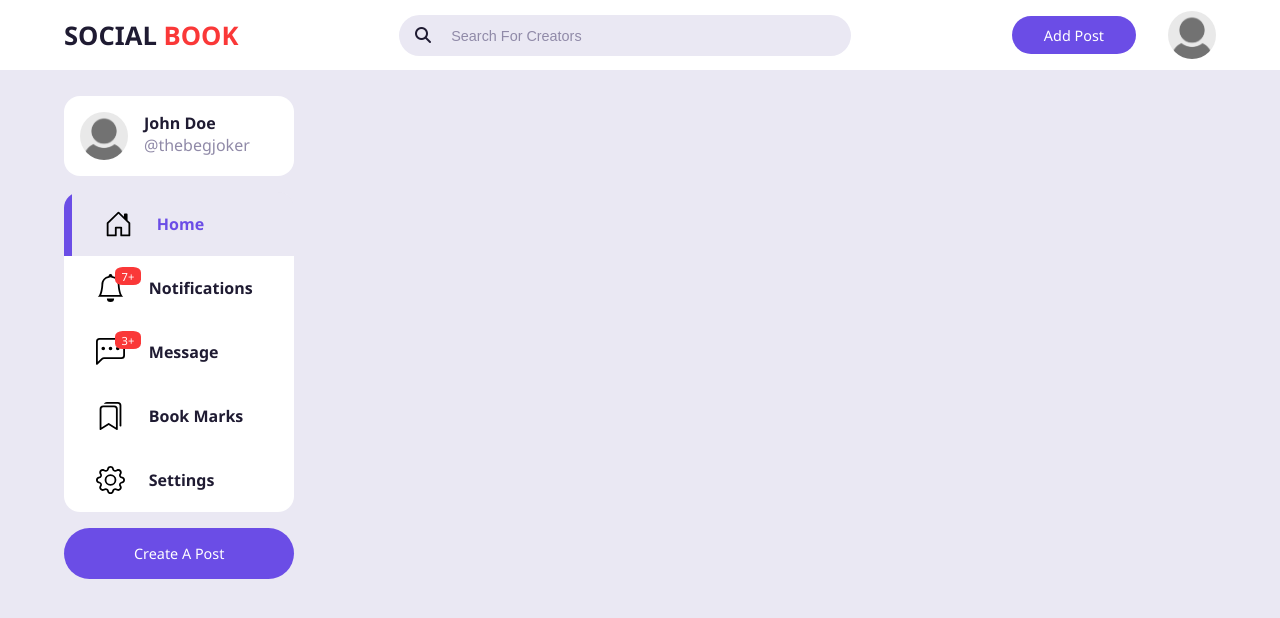
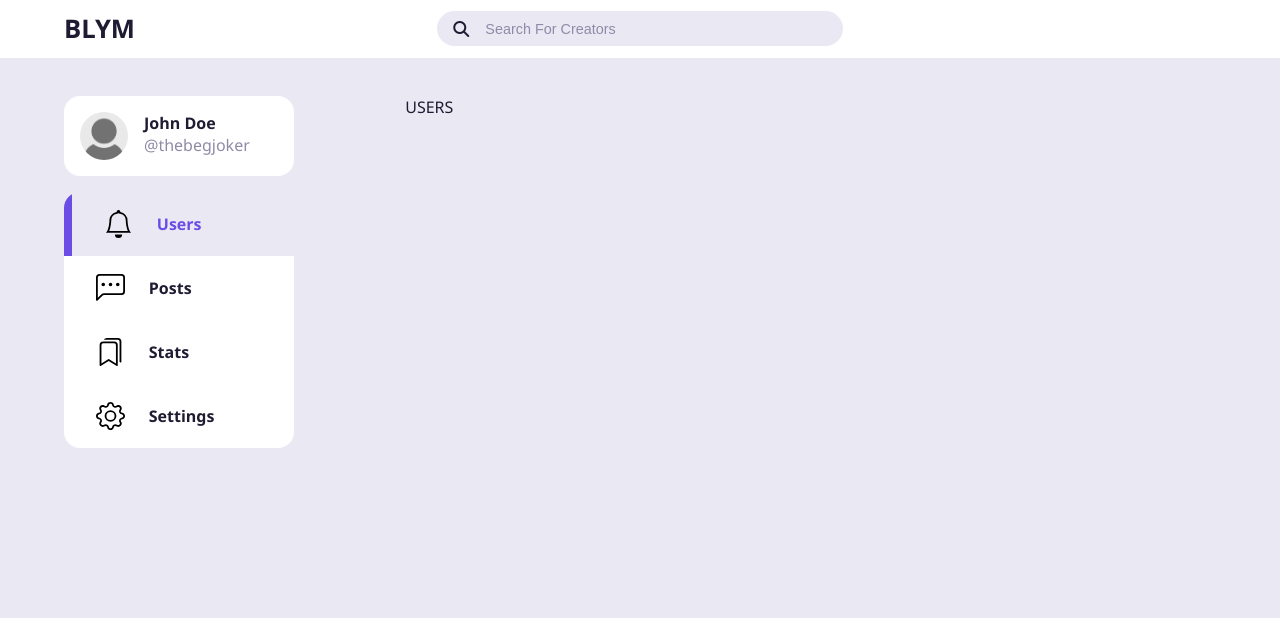
Before and after one commit to alejandropalaciosmartin/blym, a PHP site: page /master/index.php in a window 1280 px wide. Shown: the top 618 px of the page. Run offline with PHP 8.4, Linux system fonts and the light colour scheme.

Commit message:
cambios en el aside de la paginad e 'master'

```diff
--- a/master/index.php
+++ b/master/index.php
@@ -9,7 +9,7 @@
     <link rel="icon" href="../assets/images/svg/b.svg" type="image/x-icon">
 
     <!-- =============== CUSTOM CSS LINK =============== -->
-    <link rel="stylesheet" href="./styles.css">
+    <link rel="stylesheet" href="./styles.css?v=2">
 
     <!-- =============== Font Awesome Link =============== -->
     <link rel="stylesheet" href="https://cdnjs.cloudflare.com/ajax/libs/font-awesome/6.4.2/css/all.min.css">
@@ -24,17 +24,11 @@
     <nav>
         <div class="container nav-container">
             <div class="logo">
-                <h3>Social <span>Book</span></h3>
+                <h3>BLYM</span></h3>
             </div>
             <div class="search-bar">
                 <i class="fas fa-search"></i>
                 <input type="search" placeholder="Search For Creators">
-            </div>
-            <div class="add-post">
-                <label for="add-post" class="btn btn-primary mini-button">Add Post</label>
-                <div class="profile-picture" id="my-profile-picture">
-                    <img src="../assets/images/img/user.jpg" alt="">
-                </div>
             </div>
         </div>
     </nav>
@@ -59,82 +53,24 @@
 
                 <!-- =============== Start Aside Bar =============== -->
                 <aside>
-                    <a class="menu-item active">
-                        <span><img src="../assets/images/svg/house-door.svg" alt=""></span> <h3>Home</h3>
+                     <a class="menu-item" id="btn1">
+                        <span><img src="../assets/images/svg/bell.svg" alt=""></span>
+                        <h3>Users</h3>
                      </a>
 
-
-                     <a class="menu-item">
-                        <span><img src="../assets/images/svg/bell.svg" alt=""></span>
-                        <small class="notfy-counter">7+</small>
-                        <h3>Notifications</h3>
-
-                        <!-- =============== Notification Box Start =============== -->
-                        <div class="notification-box">
-                            <div>
-                                <div class="profile-picture">
-                                    <img src="../assets/images/img/user.jpg" alt="">
-                                </div>
-                                <div class="notification-body">
-                                    <b>Maria Lily</b> accepted your friend request
-                                    <small class="text-gry">1 Days Ago</small>
-                                </div>
-                            </div>
-                            <div>
-                                <div class="profile-picture">
-                                    <img src="../assets/images/img/user.jpg" alt="">
-                                </div>
-                                <div class="notification-body">
-                                    <b>Maria Lily</b> accepted your friend request
-                                    <small class="text-gry">1 Days Ago</small>
-                                </div>
-                            </div>
-                            <div>
-                                <div class="profile-picture">
-                                    <img src="../assets/images/img/user.jpg" alt="">
-                                </div>
-                                <div class="notification-body">
-                                    <b>Maria Lily</b> accepted your friend request
-                                    <small class="text-gry">1 Days Ago</small>
-                                </div>
-                            </div>
-                            <div>
-                                <div class="profile-picture">
-                                    <img src="../assets/images/img/user.jpg" alt="">
-                                </div>
-                                <div class="notification-body">
-                                    <b>Maria Lily</b> accepted your friend request
-                                    <small class="text-gry">1 Days Ago</small>
-                                </div>
-                            </div>
-                            <div>
-                                <div class="profile-picture">
-                                    <img src="./Assets/images/img/user.jpg" alt="">
-                                </div>
-                                <div class="notification-body">
-                                    <b>Maria Lily</b> accepted your friend request
-                                    <small class="text-gry">1 Days Ago</small>
-                                </div>
-                            </div>
-                        </div>
+                     <a class="menu-item" id="btn2">
+                        <span><img src="../assets/images/svg/chat-left-dots.svg" alt=""></span>
+                        <h3>Posts</h3>
                      </a>
 
-                     <a class="menu-item">
-                        <span><img src="../assets/images/svg/chat-left-dots.svg" alt=""></span>
-                        <small class="notfy-counter">3+</small>
-                        <h3>Message</h3>
-                     </a>
-
-                     <a class="menu-item">
-                        <span><img src="../assets/images/svg/bookmarks.svg" alt=""></span> <h3>Book Marks</h3>
+                     <a class="menu-item" id="btn3">
+                        <span><img src="../assets/images/svg/bookmarks.svg" alt=""></span> <h3>Stats</h3>
                      </a>
 
                      <a class="menu-item">
                         <span><img src="../assets/images/svg/gear.svg" alt=""></span> <h3>Settings</h3>
                      </a>
 
-                     <!-- =============== Add Post Button =============== -->
-                     <label for="add-post" class="btn btn-primary btn-lg" id="crate-lg">Create A Post</label>
                 </aside>
             </div>
 
@@ -142,7 +78,9 @@
             <!-- =============== Main Middle Start =============== -->
             <div class="main-middle">
                 <div class="middle-container">
-
+                    <div id="div1" class="hidden">USERS</div>
+                    <div id="div2" class="hidden">POSTS</div>
+                    <div id="div3" class="hidden">STATISTICS</div>
                 </div>
             </div>
 
--- a/master/scripts.js
+++ b/master/scripts.js
@@ -21,22 +21,41 @@ document.querySelectorAll('.close').forEach( AllCloser => {
     })
 })
 
-// -ESTO ES PARA CAMBIAR LA FOTO DE PERFIL, QUITAR EN UN FUTURO YA QUE LO VAMOS A HACER CON PHP (AJAX)
-document.querySelector('#profile-upload').addEventListener('change',() => {
-    document.querySelectorAll('#my-profile-picture img').forEach(AllMyProfileImg => {
-        AllMyProfileImg.src = URL.createObjectURL(document.querySelector('#profile-upload').files[0])
-    })
-})
 
 
-// --------------------HIGHLIGHT POST INPUT--------------------
 
-document.querySelector('.mini-button').addEventListener('click', () => {
-    const inputPost = document.querySelector('.input-post');
-    inputPost.classList.add('boxshadow1');
 
-    // -ESTO ES PARA QUITAR EL HIGHLIGHT DESPUES DE 3.5 SEGUNDOS
-    setTimeout(() => {
-        inputPost.classList.remove('boxshadow1');
-    }, 3500);
+// Establecer el primer botón como activo por defecto
+document.getElementById("btn1").classList.add("active");
+document.getElementById("div1").classList.remove("hidden");
+
+document.getElementById("btn1").addEventListener("click", function() {
+  setActiveButton("btn1");
+  showDiv("div1");
 });
+
+document.getElementById("btn2").addEventListener("click", function() {
+  setActiveButton("btn2");
+  showDiv("div2");
+});
+
+document.getElementById("btn3").addEventListener("click", function() {
+  setActiveButton("btn3");
+  showDiv("div3");
+});
+
+function setActiveButton(btnId) {
+  var buttons = document.querySelectorAll("a");
+  buttons.forEach(function(button) {
+    button.classList.remove("active");
+  });
+  document.getElementById(btnId).classList.add("active");
+}
+
+function showDiv(divId) {
+  var divs = document.querySelectorAll("div[id^='div']");
+  divs.forEach(function(div) {
+    div.classList.add("hidden");
+  });
+  document.getElementById(divId).classList.remove("hidden");
+}
--- a/master/styles.css
+++ b/master/styles.css
@@ -80,7 +80,7 @@ img{
 
 
 /* =========================== Start Navbar =========================== */
-nav{
+nav {
     width: 100%;
     position: fixed;
     top: 0;
@@ -88,25 +88,43 @@ nav{
     padding: .7rem 0;
     background: var(--color-white);
 }
-.nav-container{
+
+.nav-container {
     display: flex;
     justify-content: space-between;
     align-items: center;
 }
-nav .search-bar{
+
+.logo {
+    flex: 1;
+    text-align: left;
+}
+
+.search-bar {
+    flex: 1;
+    display: flex;
+    justify-content: center; /* Centra el contenido de la barra de búsqueda */
     padding: var(--search-padding);
     background: var(--color-light);
     border-radius: var(--border-radius);
 }
-nav .search-bar input[type="search"]{
+
+.search-bar input[type="search"] {
     background: transparent;
-    width: 30vw;
+    width: 100%;
     margin-left: 1rem;
     font-size: .9rem;
-    color: var(--color-dark)
+    color: var(--color-dark);
 }
-nav .search-bar input[type="search"]::placeholder{
+
+.search-bar input[type="search"]::placeholder {
     color: var(--color-gray);
+}
+
+/* Añadir un contenedor adicional al final para mantener la justificación de espacio entre */
+.nav-container::after {
+    content: '';
+    flex: 1;
 }
 .add-post{
     display: flex;
@@ -208,7 +226,7 @@ aside .menu-item:nth-child(1){
     border-top-left-radius: var(--card-border-radius);
     border-top-right-radius: var(--card-border-radius);
 }
-aside .menu-item:nth-last-child(2){
+aside .menu-item:nth-last-child(1){
     overflow: hidden;
     border-bottom-left-radius: var(--card-border-radius);
     border-bottom-right-radius: var(--card-border-radius);
@@ -579,6 +597,9 @@ aside .menu-item:nth-last-child(2){
     transform: scale(1.1);
     transition: 300ms ease all;
 }
+.hidden {
+    display: none;
+}
 /* ========================== End JS Other Classes ========================== */
 
 
@@ -612,12 +633,6 @@ aside .menu-item:nth-last-child(2){
         display: none;
     }
 
-    /* ........... MAX WIDTH(1200PX) ........... */
-    @media (max-width: 991px) {
-        nav .search-bar{
-            display: none;
-        }
-    }
     /* ........... MAX WIDTH(1200PX) ........... */
     @media (max-width: 900px) {
         aside {
@@ -669,6 +684,12 @@ aside .menu-item:nth-last-child(2){
     }
     /* ........... MAX WIDTH(730PX) ........... */
     @media (max-width: 730px) {
+        .search-bar {
+            flex: 3; /* Aumenta el tamaño de la barra de búsqueda ocupando también el espacio del ::after */
+        }
+        .nav-container::after {
+            display: none; /* Elimina el contenedor adicional para que no ocupe espacio */
+        }
         .middle-container{
             max-width: 580px;
         }
```
